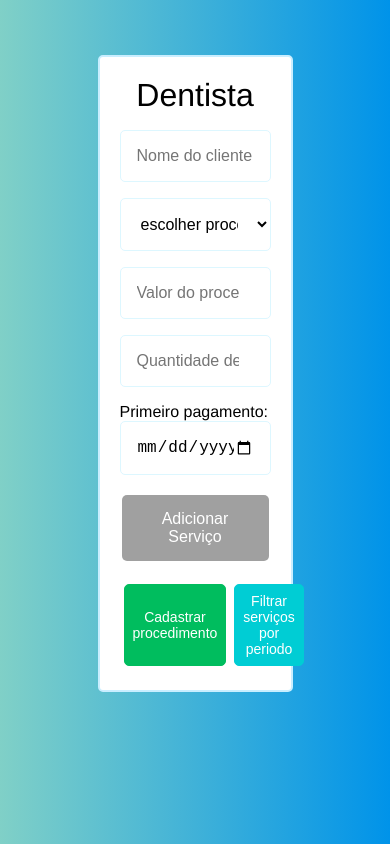
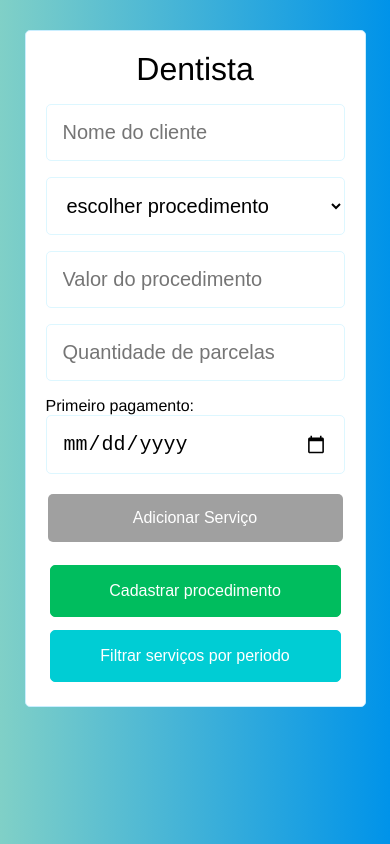
Before and after one commit to LuisCarlosCruz/dental_control, a React (Create React App) app: page /home in a window 390 px wide. Built offline with nearby package versions, Linux system fonts and the light colour scheme.

Commit message:
update mobile style

```diff
--- a/src/pages/home/home.css
+++ b/src/pages/home/home.css
@@ -1,3 +1,4 @@
+@media only screen and (min-width: 768px) {
   .home {
     display: flex;
     align-items: center;
@@ -128,3 +129,121 @@ div {
     justify-content: space-around;
     margin-top: 5px;
   }
+}
+
+/*  MOBILE  */
+@media screen and (max-width: 768px) {
+  .home {
+    display: flex;
+    align-items: center;
+    font-family: 'Arimo', sans-serif;
+    margin-top: -20px;
+  }
+
+  .form > h3 {
+    text-align: center;
+    font-size: 32px;
+    font-weight: 400;
+    margin-bottom: 16px;
+  }
+
+  .section-inputs {
+    display: flex;
+    justify-content: center;
+    flex-direction: column;
+  }
+
+  .form {
+    display: flex;
+    flex-direction: column;
+    border: 1px solid rgb(201, 238, 255);
+    border-radius: 5px;
+    background-color: #f2faff;
+    padding: 20px;
+    background-color: #fff;
+  }
+
+  .input {
+    padding: 1rem;
+    border: 1px solid #ddf7ff;
+    border-radius: 5px;
+    font-size: 20px;
+    margin-bottom: 16px;
+    background-color: #fff
+  }
+
+  .input > option {
+    position: absolute;
+    font-size: 16px;
+    background-color: rgb(220, 238, 255);
+    top: 100%;
+    left: 0;
+    right: 0;
+    z-index: 99;
+  }
+
+  .form > button {
+    background-color: #00a1e0;
+    border-radius: 5px;
+    border: none;
+    color: white;
+    padding: 15px 32px;
+    text-align: center;
+    text-decoration: none;
+    display: inline-block;
+    font-size: 16px;
+    margin: 4px 2px;
+    cursor: pointer;
+  }
+
+  .form > button[disabled] {
+    background-color: #a0a0a0;
+    border-radius: 5px;
+    border: none;
+    color: white;
+    padding: 15px 32px;
+    text-align: center;
+    text-decoration: none;
+    display: inline-block;
+    font-size: 16px;
+    cursor: not-allowed;
+  }
+
+  .createButton {
+    background-color: #00bd5e;
+    border-radius: 5px;
+    border: none;
+    color: white;
+    padding: 16px;
+    text-align: center;
+    text-decoration: none;
+    display: inline-block;
+    font-size: 16px;
+    margin: 4px;
+    cursor: pointer;
+    border: 1px solid #00bd5e;
+  }
+
+  .filterButton {
+    background-color: #00cdd4;
+    border-radius: 5px;
+    border: none;
+    color: white;
+    padding: 16px;
+    text-align: center;
+    text-decoration: none;
+    display: inline-block;
+    font-size: 16px;
+    margin: 4px;
+    cursor: pointer;
+    border: 1px solid #00cdd4;
+  }
+
+  div {
+    display: flex;
+    width: 100%;
+    justify-content: space-around;
+    margin-top: 5px;
+    flex-direction: column;
+  }
+}
```
Lines whose indentation alone changed are shown as unchanged.
